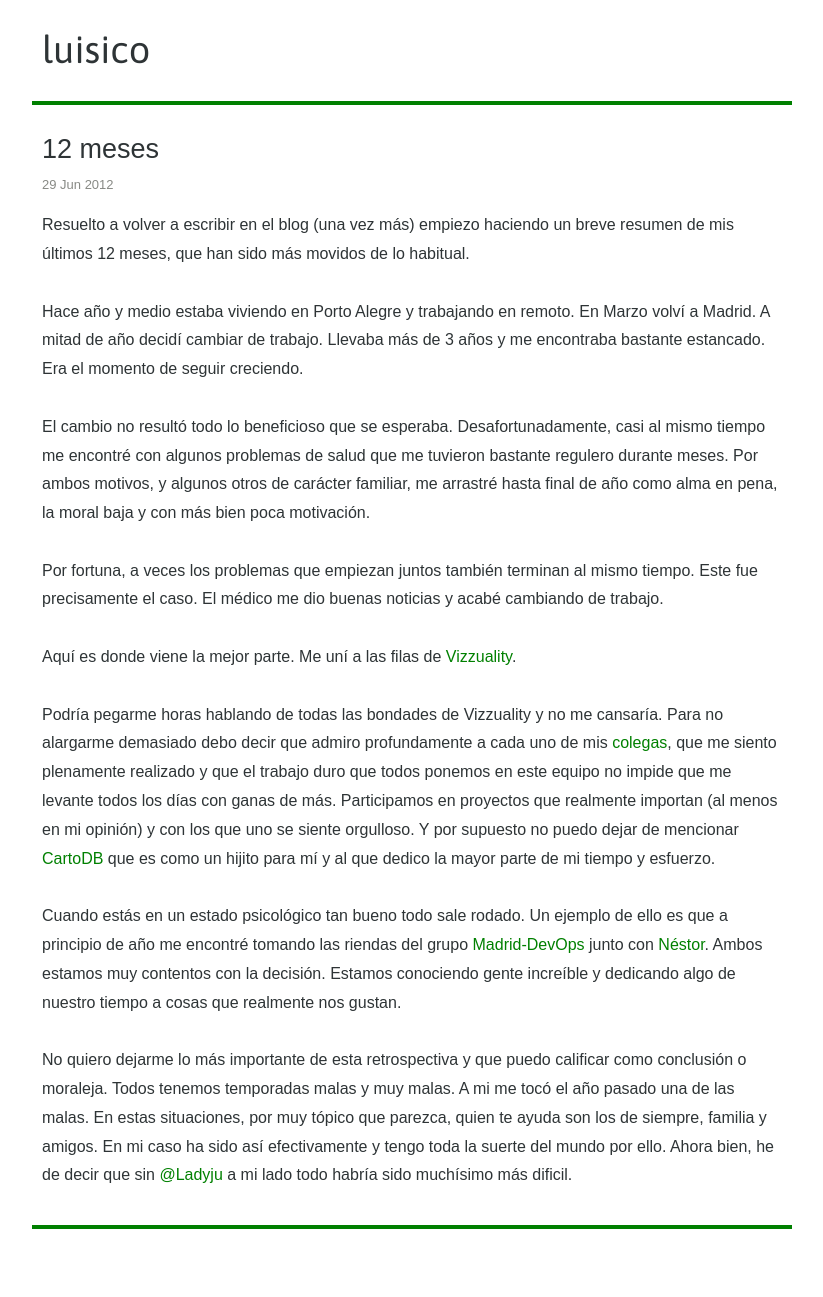
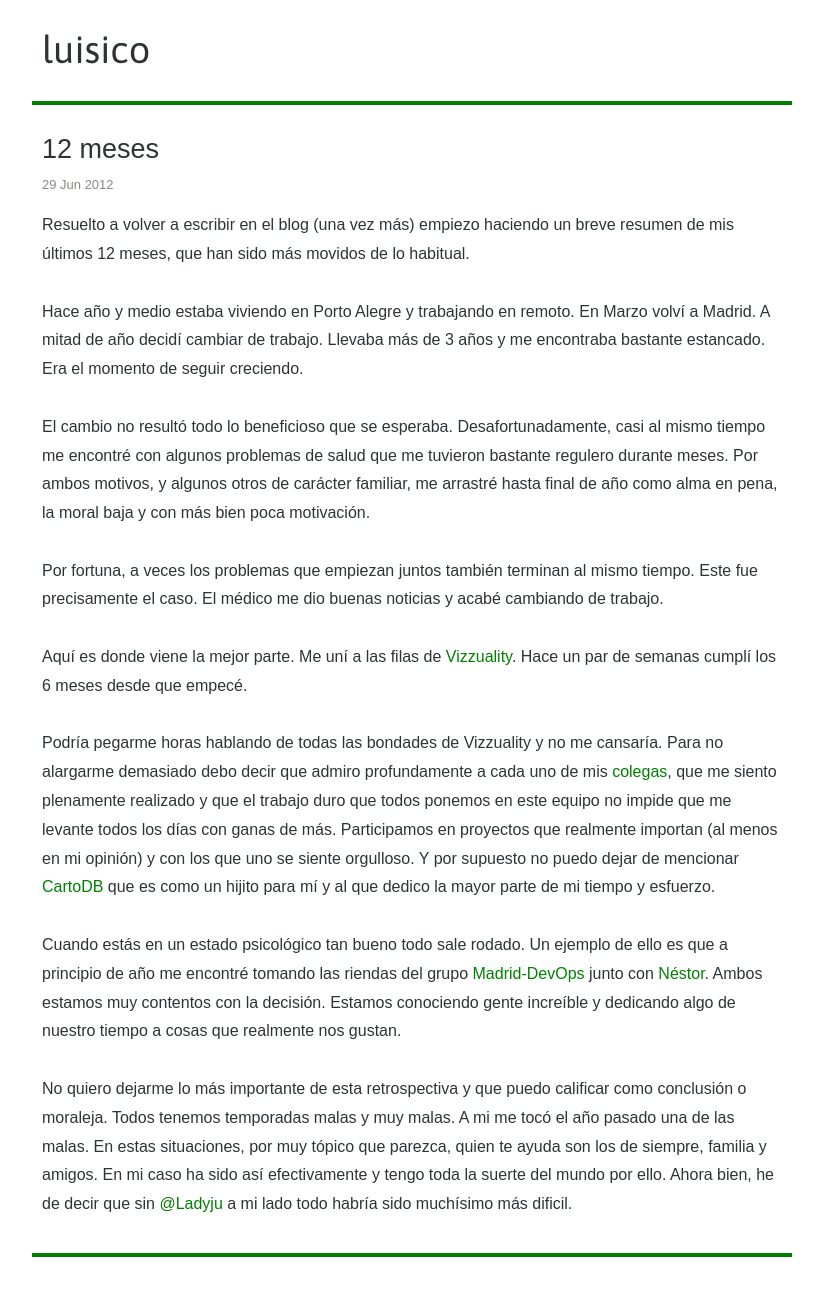
Before and after one commit to luisbosque/luisbosque.github.com, a Jekyll site: the page built from _posts/2012-06-28-12-meses.markdown, in a window 1280 px wide. Shown: the whole page, without its empty margins (228-1051 px from the left). Built offline with Jekyll 4.4.1, drawn with Linux system fonts in a browser that asks for light colours; some web fonts are replaced; Markdown is read by kramdown in place of the engine named in the settings; before the commit the page ends 1269 px from its top, so only the background shows below that.

Commit message:
small addition to last post

```diff
--- a/_posts/2012-06-28-12-meses.markdown
+++ b/_posts/2012-06-28-12-meses.markdown
@@ -15,7 +15,7 @@
 
 Por fortuna, a veces los problemas que empiezan juntos también terminan al mismo tiempo. Este fue precisamente el caso. El médico me dio buenas noticias y acabé cambiando de trabajo.
 
-Aquí es donde viene la mejor parte. Me uní a las filas de [Vizzuality](http://vizzuality.com/).
+Aquí es donde viene la mejor parte. Me uní a las filas de [Vizzuality](http://vizzuality.com/). Hace un par de semanas cumplí los 6 meses desde que empecé.
 
 Podría pegarme horas hablando de todas las bondades de Vizzuality y no me cansaría. Para no alargarme demasiado debo decir que admiro profundamente a cada uno de mis [colegas](http://vizzuality.com/company), que me siento plenamente realizado y que el trabajo duro que todos ponemos en este equipo no impide que me levante todos los días con ganas de más.
 Participamos en proyectos que realmente importan (al menos en mi opinión) y con los que uno se siente orgulloso. Y por supuesto no puedo dejar de mencionar [CartoDB](http://cartodb.com/) que es como un hijito para mí y al que dedico la mayor parte de mi tiempo y esfuerzo.
```
